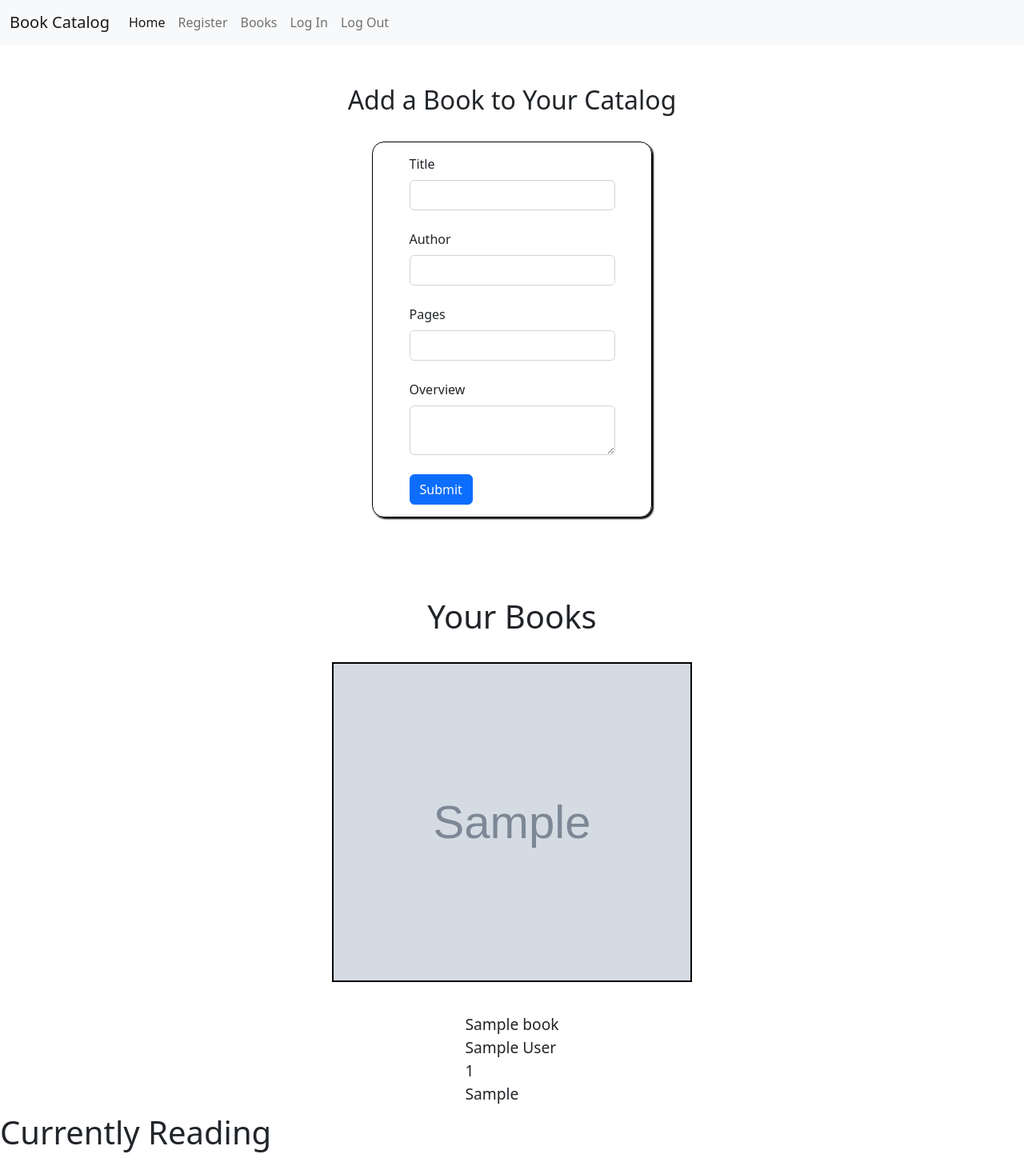
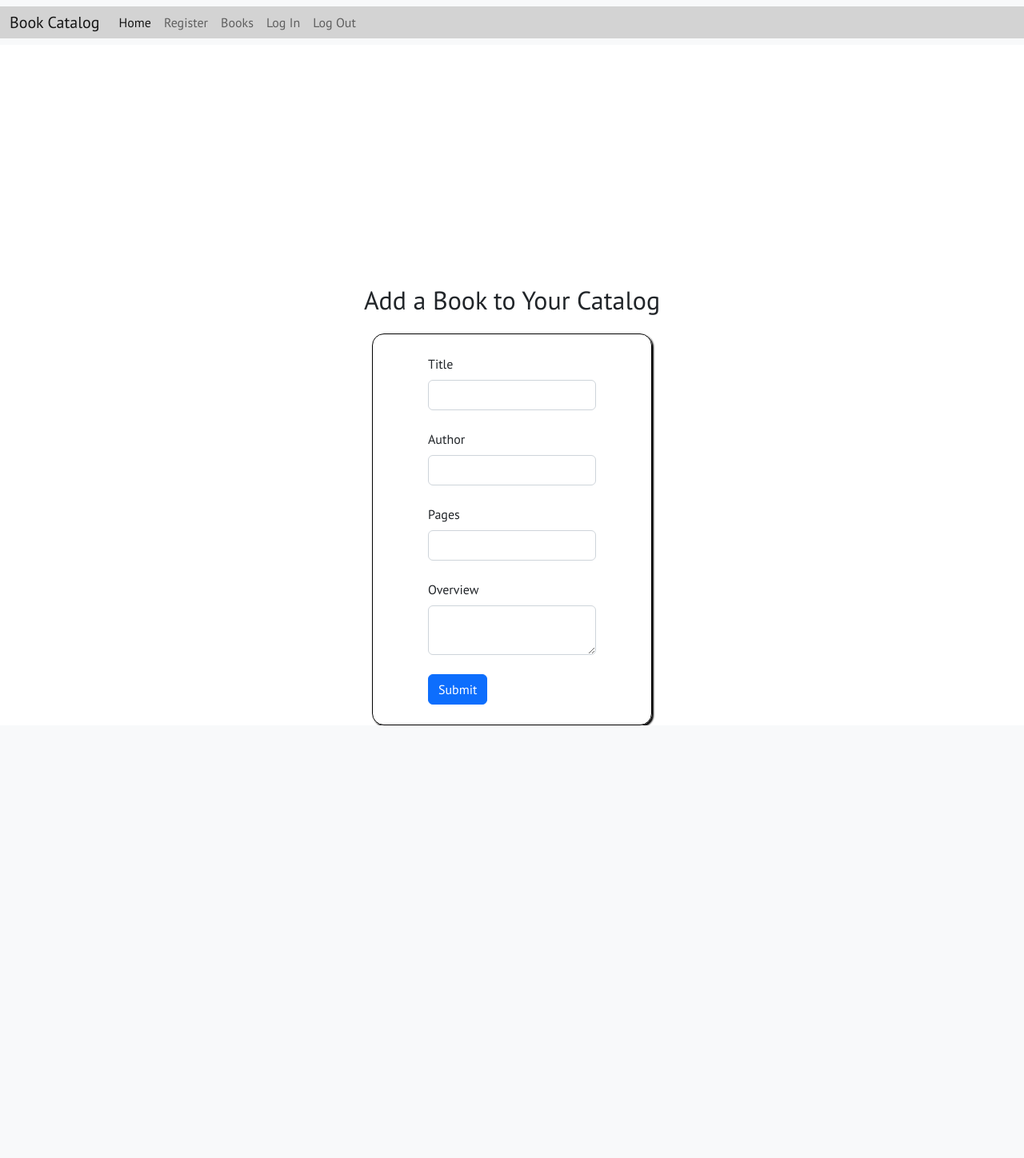
Before and after one commit to austinholmes33/f30-capstone-project, a Flask app: page / in a window 1280 px wide. Shown: the whole page at 80% size. After the commit the page ends 907 px from the top, so only its background shows below. Run offline with Flask 2, Linux system fonts and the light colour scheme; a user stored in the database is signed in; tables that the repository leaves empty hold one stand-in row (values such as "Sample post"); grey boxes marked "Sample" are stand-in pictures.

Commit message:
re-made book_details page as separate page where update form will go

```diff
--- a/forms.py
+++ b/forms.py
@@ -22,5 +22,8 @@ class AddBookForm(FlaskForm):
     overview = TextAreaField("Overview", validators=[Length(max=255)])
     submit = SubmitField()
 
-# SOME SORT OF UPDATE FORM FOR PAGES READ
-# TO BE USED ON BOOK_DETAILS PAGE
+# form on books page that allows user to update all book info
+# and also add whether or not they're currently reading
+# and their pages read and thoughts
+class UpdateBookForm(FlaskForm):
+    pass
--- a/server.py
+++ b/server.py
@@ -23,11 +23,11 @@ def homepage():
     form = AddBookForm()
     return render_template("home.html", form=form)
 
-@app.route("/book_details")
+@app.route("/all_books")
 @login_required
 def show_book():
     # book = Users_book(book_id)
-    return render_template("book_details.html")
+    return render_template("all_books.html")
 
 @app.route("/add_book", methods=["POST"])
 def add_book():
--- a/static/style.css
+++ b/static/style.css
@@ -1,5 +1,11 @@
 body {
     font-family: 'PT Sans', sans-serif;
+}
+
+
+
+.container-fluid {
+    background-color: lightgray;
 }
 
 .book-title {
@@ -88,7 +94,7 @@ font-size: large;}
 .add-book-header {
     display: flex;
     justify-content: center;
-    margin-top: 50px;
+    margin-top: 300px;
 }
 
 .add-book-form {
@@ -101,8 +107,8 @@ font-size: large;}
     border: solid black 1px;
     border-radius: 15px;
     box-shadow: 2px 2px 2px black;
-    margin-top: 25px;
-    padding: 15px;
+    margin-top: 15px;
+    padding: 25px;
 }
 
 .all-books-header {
@@ -119,7 +125,6 @@ font-size: large;}
 
 .books-not-currently-reading {
     display: flex;
-    justify-content: center;
     flex-wrap: wrap;
     font-size: larger;
     padding: 10px;;
--- a/templates/base.html
+++ b/templates/base.html
@@ -4,13 +4,13 @@
     <meta charset="UTF-8">
     <meta http-equiv="X-UA-Compatible" content="IE=edge">
     <meta name="viewport" content="width=device-width, initial-scale=1.0">
-    <link rel="stylesheet" href="../static/style.css">
     <link href="https://cdn.jsdelivr.net/npm/bootstrap@5.2.3/dist/css/bootstrap.min.css" rel="stylesheet" integrity="sha384-rbsA2VBKQhggwzxH7pPCaAqO46MgnOM80zW1RWuH61DGLwZJEdK2Kadq2F9CUG65" crossorigin="anonymous">
     <link rel="preconnect" href="https://fonts.googleapis.com">
     <link rel="preconnect" href="https://fonts.gstatic.com" crossorigin>
     <link href="https://fonts.googleapis.com/css2?family=PT+Sans&display=swap" rel="stylesheet">
-    {% block title %}{% endblock %}
-</head>
+    <link rel="stylesheet" href="../static/style.css">
+
+  </head>
 <body>
     <nav class="navbar navbar-expand-lg bg-light">
         <div class="container-fluid">
--- a/templates/home.html
+++ b/templates/home.html
@@ -1,9 +1,6 @@
 {% extends 'base.html' %}
 
 {% block body %}
-
-
-
 
 <div class="add-book-header">
     <h2>Add a Book to Your Catalog</h2>
@@ -23,36 +20,4 @@
     </form>
     </div>
 
-    <div class="all-books-header">
-        <h1>Your Books</h1>
-    </div>
-
-    {% for book in current_user.get_books() %}
-        <div class="books-not-currently-reading-img">
-        <img class="book-cover-img" src="{{ book.cover_img }}"/>
-        </div>
-        <div class="books-not-currently-reading">
-        <br>
-        {{ book.title }}
-        <br>
-        {{ book.author }}
-        <br>
-        {{ book.pages }}
-        <br>
-        {{ book.overview }}
-        <br>
-
-        </div>
-
-
-    {% endfor %}
-
-    <div class="books-currently-reading">
-        <h1>Currently Reading</h1>
-    </div>
-<!-- user_book "currently_reading"
-user_book "pages_read" -->
-
-
-
 {% endblock %}
```
Also changed, not shown: templates/all_books.html (added, +85 -0 lines), templates/book_details.html (+1 -30 lines).
